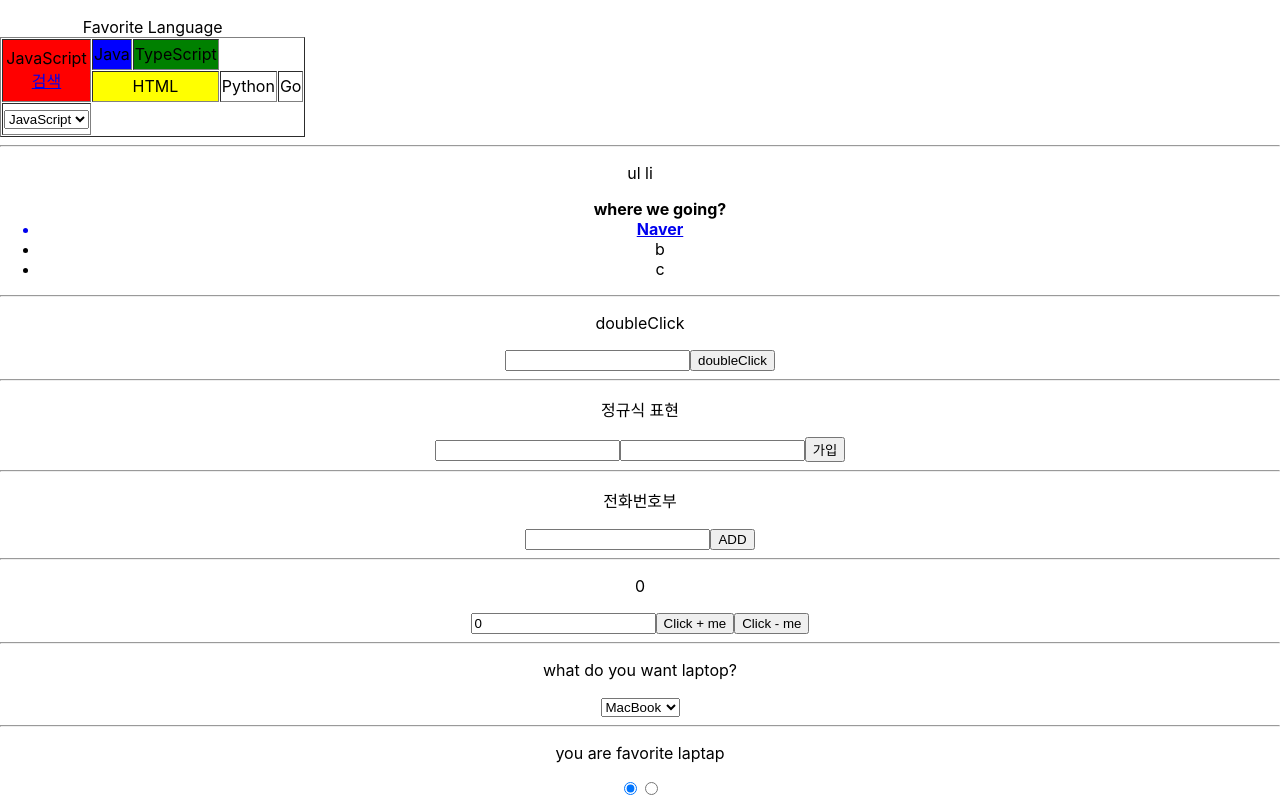
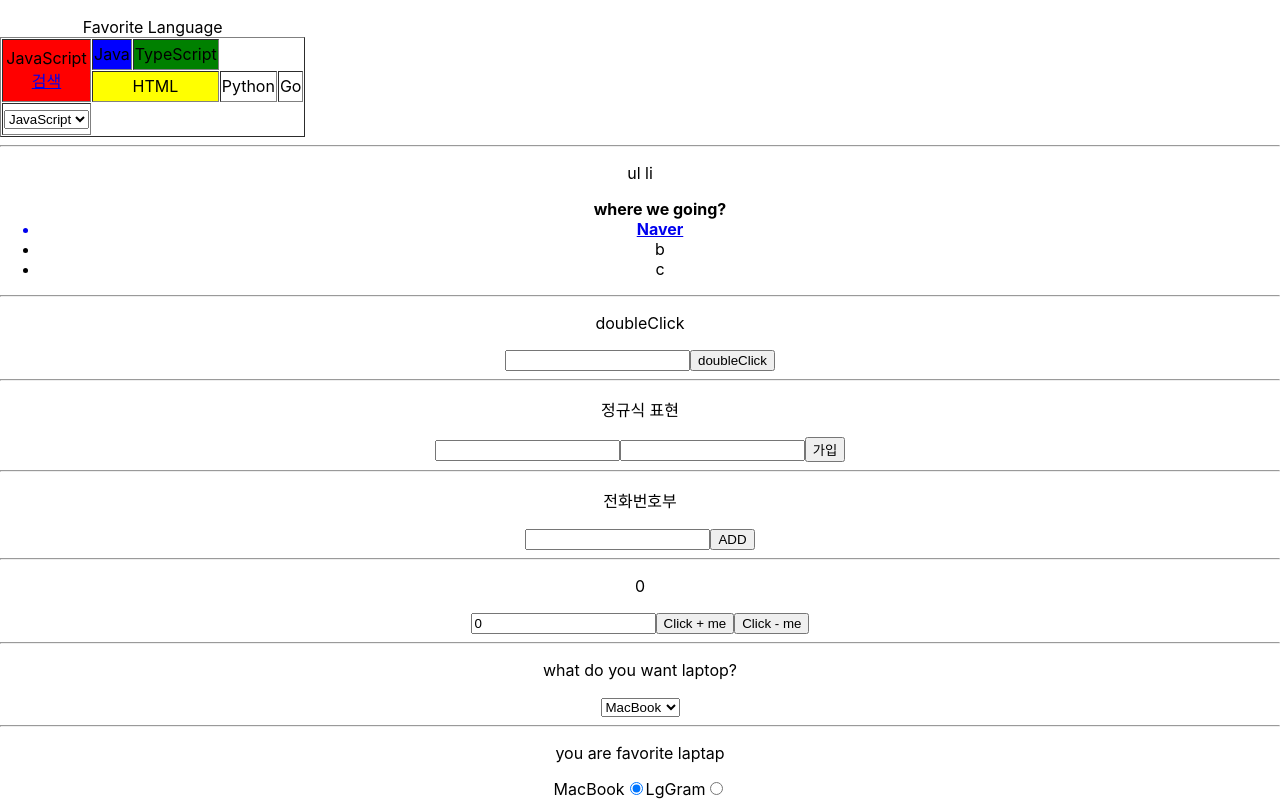
Before and after one commit to bigveloper/react_ToDoList, a React (Create React App) app: page / in a window 1280 px wide. Shown: the part 1063-1862 px from the top of the page. Built offline with nearby package versions, Linux system fonts and the light colour scheme.

Commit message:
radio..done....

```diff
--- a/src/App.js
+++ b/src/App.js
@@ -368,8 +368,14 @@ function App() {
             </select>
             <hr />
             <p>you are favorite laptap</p>
-            <input type="radio" value={laptop} id="MacBook" name="MacBook" checked="false" onclick={flaptop} />
-            <input type="radio" value={laptop} id="LgGram" name="LgGram" onclick={flaptop} />
+            <label>
+                MacBook
+                <input type="radio" value={laptop} id="MacBook" name="laptop" checked="false" onclick={flaptop} />
+            </label>
+            <label>
+                LgGram
+                <input type="radio" value={laptop} id="LgGram" name="laptop" onclick={flaptop} />
+            </label>
         </div>
     );
 }
```
